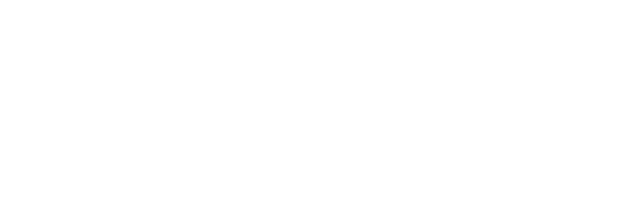
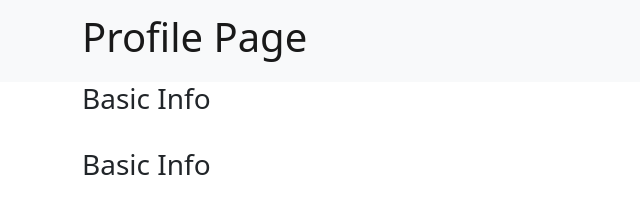
Before and after one commit to jumaumch1/OSS_profile, a plain HTML site: page index.html in a window 1280 px wide. Shown: the whole page, without its empty margins (0-640 px from the left). Drawn offline with nearby package versions, Linux system fonts and the light colour scheme.

Commit message:
index init

```diff
--- a/index.html
+++ b/index.html
@@ -6,14 +6,26 @@
 
         <link href="https://cdn.jsdelivr.net/npm/bootstrap@5.0.0-beta3/dist/css/bootstrap.min.css" rel="stylesheet" integrity="sha384-eOJMYsd53ii+scO/bJGFsiCZc+5NDVN2yr8+0RDqr0Ql0h+rP48ckxlpbzKgwra6" crossorigin="anonymous">
 
-        <title></title>
+        <title>Profile page</title>
 
     </head>
     <body>
-
+        <nav class="navbar navbar-light bg-light">
+            <div class="container">
+              <span class="navbar-brand mb-0 h1"><h1>Profile Page</h1></span>
+            </div>
+            </nav>
         <div class="container" id="personal">
-            <div>
-
+            <div class="d-flex">
+                <div>
+                    <h3>Basic Info</h3>
+                    <img sr="">
+                </div>
+            </div>
+            <div class="d-flex">
+                <div>
+                    <h3>Basic Info</h3>
+                </div>
             </div>
         </div>
 
```
